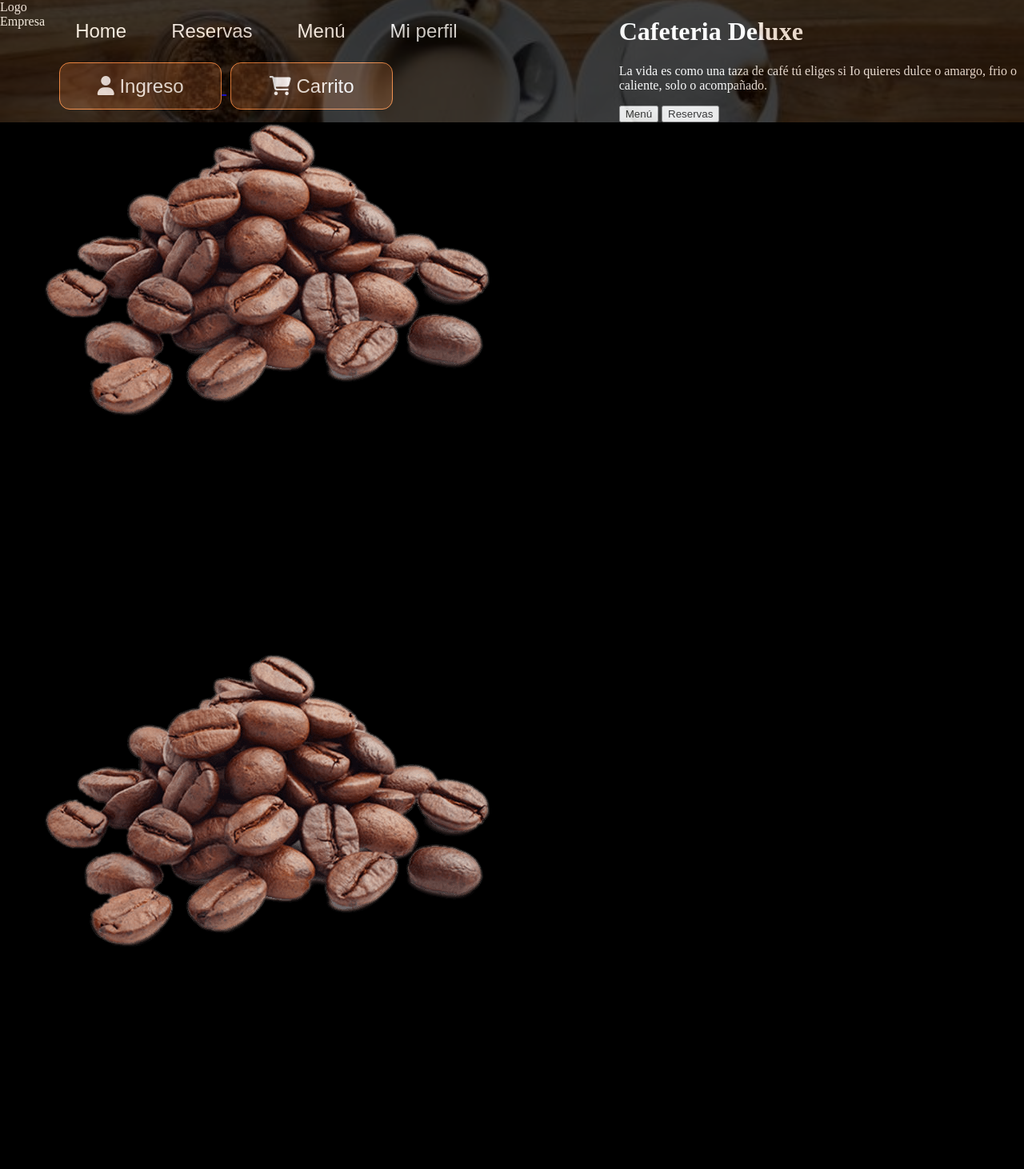
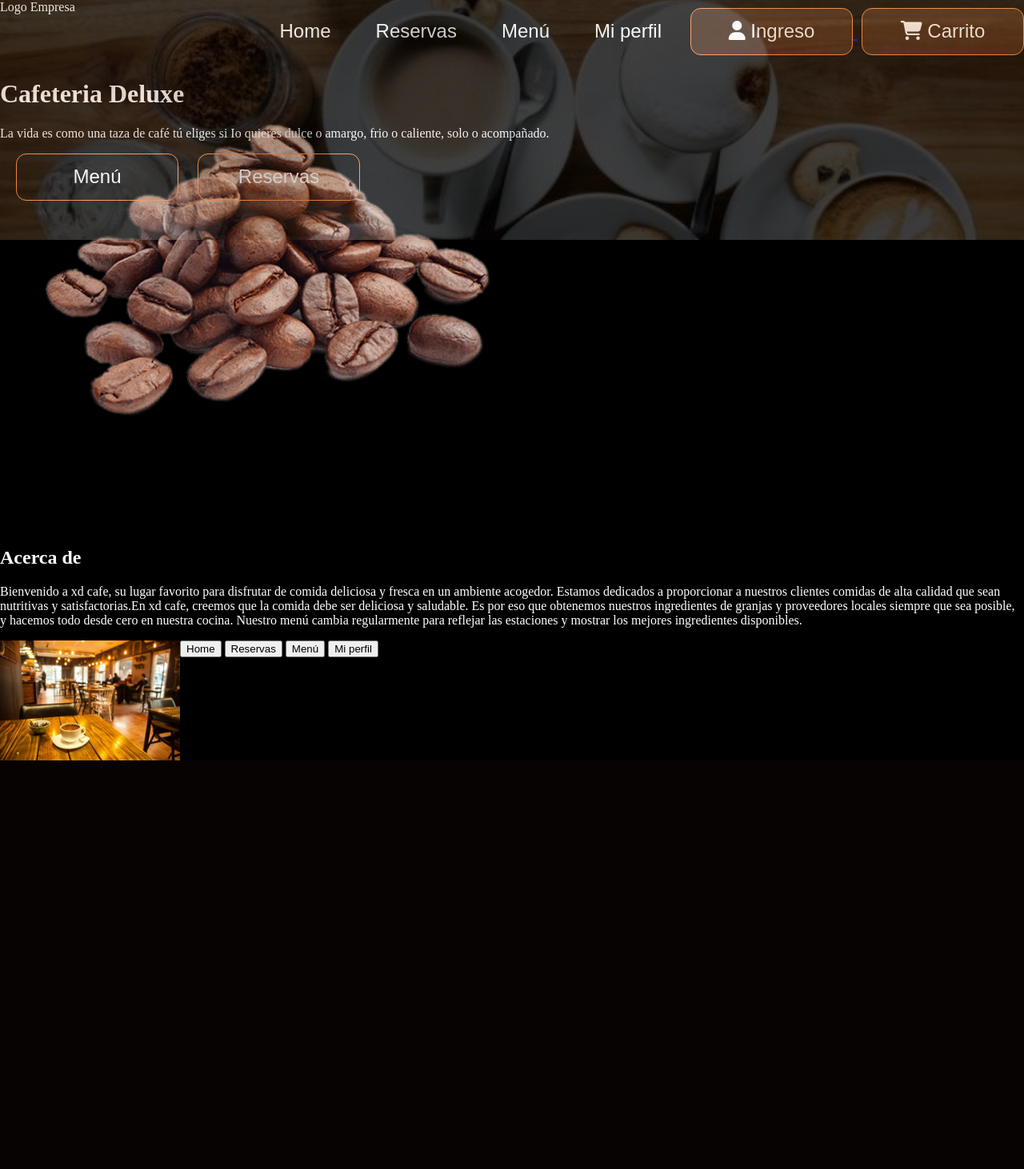
Before and after one commit to yeuryf007/Web-Cafeteria, a PHP site: page / in a window 1280 px wide. Shown: the top 1462 px of the page at 80% size. After the commit the page ends 951 px from the top, so only its background shows below. Run offline with PHP 8.4, Linux system fonts and the light colour scheme; some libraries are stand-ins or nearby versions; some web fonts are replaced.

Commit message:
agregue boton3

```diff
--- a/css/stylehome.css
+++ b/css/stylehome.css
@@ -10,21 +10,21 @@
     padding: 0;
     height: 300px;
     width: 100%;
+    overflow: hidden;
 }
 
 .topbar{
-    position: absolute;
     color: white;
     display: flex;
     flex-direction: row;
     width: 100%;
-    overflow: hidden;
+
 }
 
 .titulo{
     align-items: center;
     justify-content: center;
-
+    color: white;
 }
 
 .bg-image {
@@ -40,8 +40,13 @@
     width: 100%;
     margin: 0;
     padding: 0;
+    color: white;
 }
 
+main{
+    margin-top: auto;
+
+}
 .boton1{
     border: 0;
     background-color: transparent;
@@ -72,9 +77,31 @@
     cursor: pointer;
 }
 
+.boton3{
+    box-sizing: border-box;
+    width: 203px;
+    height: 59px;
+    background: transparent;
+    border: 1px solid #FF8C42;
+    border-radius: 13px;
+    color: white;
+    margin-left: 20px;
+    font-size:  x-large;
+}
+.boton3:hover{
+    background-color: #FF8C42;
+    cursor: pointer;
+}
 
 #navgen{
     font-size: x-large;
     margin-right: 0;
     margin-left: auto;
 }
+
+footer{
+    overflow: hidden;
+    display: flex;
+    flex-direction: row;
+    height: 150px;
+}
--- a/index.php
+++ b/index.php
@@ -35,24 +35,24 @@
             </button>
         </a>
         </nav>
-        <div>
+        </div>
+        <div class="titulo">
             <h1>Cafeteria Deluxe</h1>
             <p>La vida es como una taza de café tú eliges si Io quieres dulce o amargo, frio o caliente, solo o acompañado.</p>
-            <a href="menu.php"><button>Menú</button></a>
-            <a href="reservas.php"><button>Reservas</button></a>
+            <a href="menu.php"><button class="boton3">Menú</button></a>
+            <a href="reservas.php"><button class="boton3">Reservas</button></a>
         </div>
     </header>
     <main>
-        <img src="/imagenes/granos.png" alt=""></img>
         <div>
-            <img src="/imagenes/granos.png" alt=""></img>
+            <img src="imagenes/granos.png" alt=""></img>
             <h2>Acerca de</h2>
             <p>Bienvenido a xd cafe, su lugar favorito para disfrutar de comida deliciosa y fresca en un ambiente acogedor. Estamos dedicados a proporcionar a nuestros clientes comidas de alta calidad que sean nutritivas y satisfactorias.En xd cafe, creemos que la comida debe ser deliciosa y saludable. Es por eso que obtenemos nuestros ingredientes de granjas y proveedores locales siempre que sea posible, y hacemos todo desde cero en nuestra cocina. Nuestro menú cambia regularmente para reflejar las estaciones y mostrar los mejores ingredientes disponibles.</p>
         </div>
     </main>
 </body>
     <footer>
-        <img src="/imagenes/cafeteriafooter.jpg" alt=""></img>
+        <img src="imagenes/cafeteriafooter.jpg"></img>
         <div></div>
         <nav>
             <a href="index.php"><button>Home</button></a>
```
Also changed, not shown: imagenes/cafeteriafooter.jpg (added).
